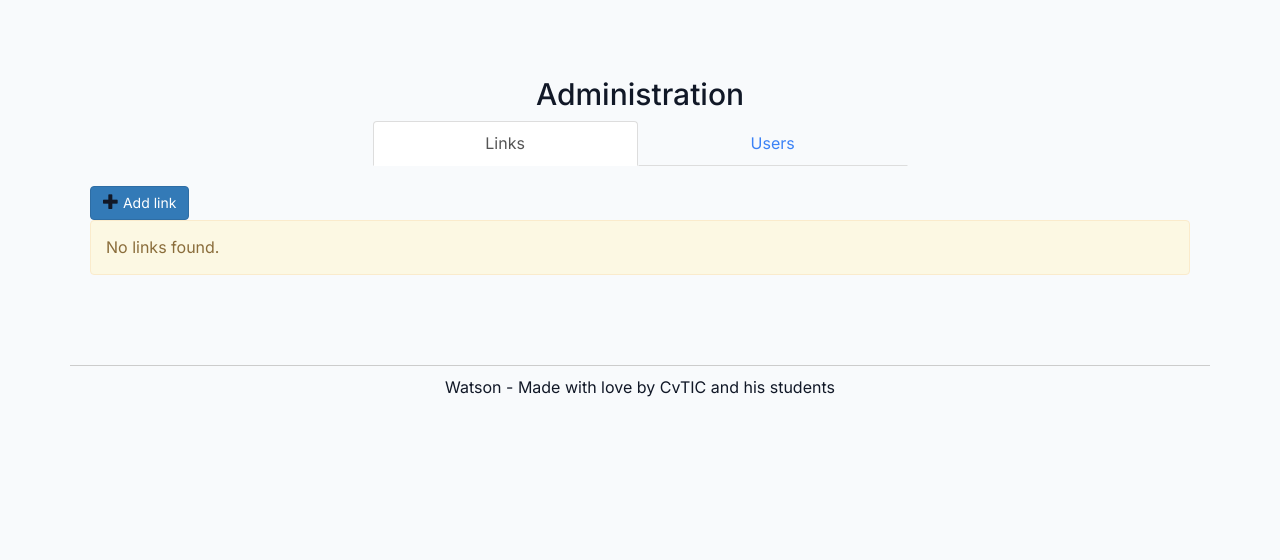
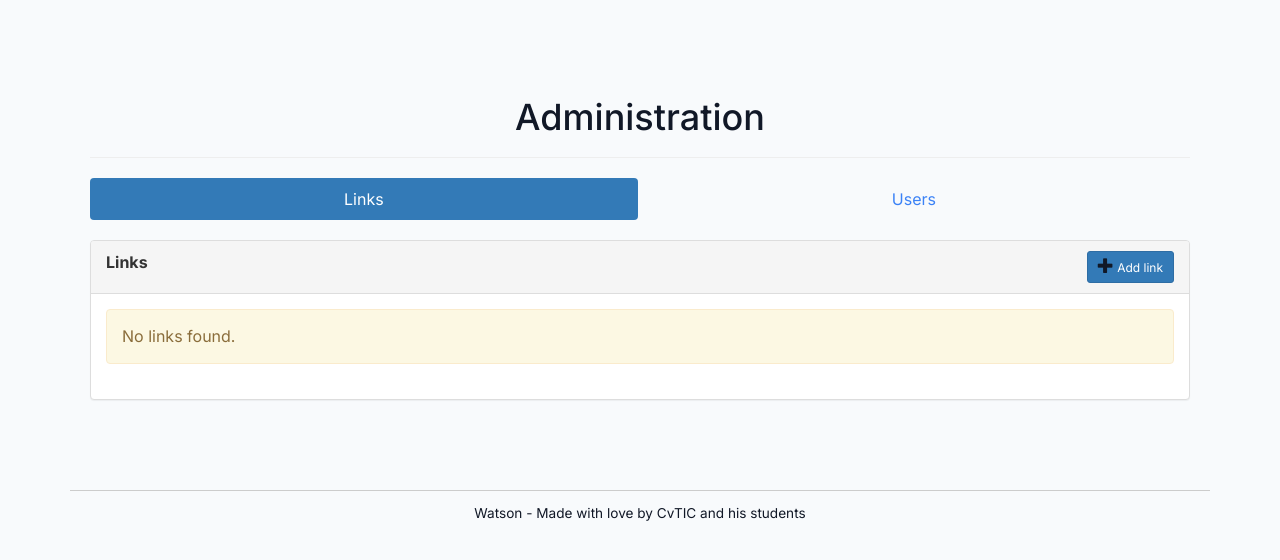
Before and after one commit to Nathan-Part/UEL313-Groupe7-S3, a PHP site: template views/admin.html.twig in a window 1280 px wide. Shown: the part 92-652 px from the top of the page. Run offline with PHP 8.4, Linux system fonts and the light colour scheme; the template is opened without the code that fills it: most values are stand-ins (such as "Sample title", 1, 10 or a date in 2020); some libraries are stand-ins or nearby versions.

Commit message:
twig : ajout de balise boostrap sur les view

```diff
--- a/views/admin.html.twig
+++ b/views/admin.html.twig
@@ -4,49 +4,62 @@
 {% block title %}Administration{% endblock %}
 
 {% block content %}
-<h2 class="text-center">{{ block('title') }}</h2>
+<div class="page-header text-center">
+    <h1>{{ block('title') }}</h1>
+</div>
+
 {% for flashMessage in app.session.flashbag.get('success') %}
-<div class="alert alert-success">
-    {{ flashMessage }}
-</div>
+    <div class="alert alert-success">{{ flashMessage }}</div>
 {% endfor %}
-<div class="row">
-    <div class="col-sm-8 col-sm-offset-2 col-md-6 col-md-offset-3">
-        <ul class="nav nav-tabs nav-justified">
+
+<ul class="nav nav-pills nav-justified" role="tablist" style="margin-bottom: 18px;">
     <li class="active"><a href="#links" data-toggle="tab">Links</a></li>
     <li><a href="#users" data-toggle="tab">Users</a></li>
 </ul>
+
+<div class="tab-content">
+    <div class="tab-pane fade in active" id="links">
+        <div class="panel panel-default adminTable">
+            <div class="panel-heading clearfix">
+                <strong class="pull-left">Links</strong>
+                <a href="{{ path('admin_link_add') }}" class="btn btn-primary btn-sm pull-right">
+                    <span class="glyphicon glyphicon-plus"></span> Add link
+                </a>
             </div>
-</div>
-<div class="tab-content">
-    <div class="tab-pane fade in active adminTable" id="links">
-        <a href="{{ path('admin_link_add') }}"><button type="button" class="btn btn-primary"><span class="glyphicon glyphicon-plus"></span> Add link</button></a>
+
+            <div class="panel-body">
                 {% if links %}
                     <div class="table-responsive">
-            <table class="table table-hover table-condensed">
+                        <table class="table table-striped table-hover table-condensed">
                             <thead>
                                 <tr>
                                     <th>Title</th>
                                     <th>Author</th>
                                     <th>Description</th>
-                        <th></th>  <!-- Actions column -->
+                                    <th></th>
                                 </tr>
                             </thead>
+                            <tbody>
                             {% for link in links %}
                                 <tr>
                                     <td><a class="linkTitle" href="{{ path('link', { 'id': link.id }) }}">{{ link.title }}</a></td>
                                     <td>{{ link.user.username }}</td>
                                     <td>{{ link.desc | truncate(60) }}</td>
                                     <td>
-                        <a href="{{ path('admin_link_edit', { 'id': link.id }) }}" class="btn btn-info btn-xs" title="Edit"><span class="glyphicon glyphicon-edit"></span></a>
-                        <button type="button" class="btn btn-danger btn-xs" title="Delete" data-toggle="modal" data-target="#linkDialog{{ link.id }}"><span class="glyphicon glyphicon-remove"></span>
+                                        <a href="{{ path('admin_link_edit', { 'id': link.id }) }}" class="btn btn-info btn-xs" title="Edit">
+                                            <span class="glyphicon glyphicon-edit"></span>
+                                        </a>
+
+                                        <button type="button" class="btn btn-danger btn-xs" title="Delete" data-toggle="modal" data-target="#linkDialog{{ link.id }}">
+                                            <span class="glyphicon glyphicon-remove"></span>
                                         </button>
-                        <div class="modal fade" id="linkDialog{{ link.id }}" tabindex="-1" role="dialog" aria-labelledby="myModalLabel" aria-hidden="true">
+
+                                        <div class="modal fade" id="linkDialog{{ link.id }}" tabindex="-1" role="dialog" aria-hidden="true">
                                             <div class="modal-dialog">
                                                 <div class="modal-content">
                                                     <div class="modal-header">
                                                         <button type="button" class="close" data-dismiss="modal" aria-hidden="true">&times;</button>
-                                        <h4 class="modal-title" id="myModalLabel">Confirmation needed</h4>
+                                                        <h4 class="modal-title">Confirmation needed</h4>
                                                     </div>
                                                     <div class="modal-body">
                                                         Do you really want to delete this link ?
@@ -55,43 +68,60 @@
                                                         <button type="button" class="btn btn-default" data-dismiss="modal">Cancel</button>
                                                         <a href="{{ path('admin_link_delete', { 'id': link.id }) }}" class="btn btn-danger">Confirm</a>
                                                     </div>
-                                </div><!-- /.modal-content -->
-                            </div><!-- /.modal-dialog -->
-                        </div><!-- /.modal -->
+                                                </div>
+                                            </div>
+                                        </div>
                                     </td>
                                 </tr>
                             {% endfor %}
+                            </tbody>
                         </table>
                     </div>
                 {% else %}
                     <div class="alert alert-warning">No links found.</div>
                 {% endif %}
             </div>
+        </div>
+    </div>
 
-    <div class="tab-pane fade adminTable" id="users">
-        <a href="{{ path('admin_user_add') }}"><button type="button" class="btn btn-primary"><span class="glyphicon glyphicon-plus"></span> Add user</button></a>
+    <div class="tab-pane fade" id="users">
+        <div class="panel panel-default adminTable">
+            <div class="panel-heading clearfix">
+                <strong class="pull-left">Users</strong>
+                <a href="{{ path('admin_user_add') }}" class="btn btn-primary btn-sm pull-right">
+                    <span class="glyphicon glyphicon-plus"></span> Add user
+                </a>
+            </div>
+
+            <div class="panel-body">
                 {% if users %}
                     <div class="table-responsive">
-            <table class="table table-hover table-condensed">
+                        <table class="table table-striped table-hover table-condensed">
                             <thead>
                                 <tr>
                                     <th>Name</th>
-                        <th></th>  <!-- Actions column -->
+                                    <th></th>
                                 </tr>
                             </thead>
+                            <tbody>
                             {% for user in users %}
                                 <tr>
-                    <td>{{ user.username }}</a></td>
+                                    <td>{{ user.username }}</td>
                                     <td>
-                        <a href="{{ path('admin_user_edit', { 'id': user.id }) }}" class="btn btn-info btn-xs" title="Edit"><span class="glyphicon glyphicon-edit"></span></a>
-                        <button type="button" class="btn btn-danger btn-xs" title="Delete" data-toggle="modal" data-target="#userDialog{{ user.id }}"><span class="glyphicon glyphicon-remove"></span>
+                                        <a href="{{ path('admin_user_edit', { 'id': user.id }) }}" class="btn btn-info btn-xs" title="Edit">
+                                            <span class="glyphicon glyphicon-edit"></span>
+                                        </a>
+
+                                        <button type="button" class="btn btn-danger btn-xs" title="Delete" data-toggle="modal" data-target="#userDialog{{ user.id }}">
+                                            <span class="glyphicon glyphicon-remove"></span>
                                         </button>
-                        <div class="modal fade" id="userDialog{{ user.id }}" tabindex="-1" role="dialog" aria-labelledby="myModalLabel" aria-hidden="true">
+
+                                        <div class="modal fade" id="userDialog{{ user.id }}" tabindex="-1" role="dialog" aria-hidden="true">
                                             <div class="modal-dialog">
                                                 <div class="modal-content">
                                                     <div class="modal-header">
                                                         <button type="button" class="close" data-dismiss="modal" aria-hidden="true">&times;</button>
-                                        <h4 class="modal-title" id="myModalLabel">Confirmation needed</h4>
+                                                        <h4 class="modal-title">Confirmation needed</h4>
                                                     </div>
                                                     <div class="modal-body">
                                                         Do you really want to delete this user ?
@@ -100,12 +130,13 @@
                                                         <button type="button" class="btn btn-default" data-dismiss="modal">Cancel</button>
                                                         <a href="{{ path('admin_user_delete', { 'id': user.id }) }}" class="btn btn-danger">Confirm</a>
                                                     </div>
-                                </div><!-- /.modal-content -->
-                            </div><!-- /.modal-dialog -->
-                        </div><!-- /.modal -->
+                                                </div>
+                                            </div>
+                                        </div>
                                     </td>
                                 </tr>
                             {% endfor %}
+                            </tbody>
                         </table>
                     </div>
                 {% else %}
@@ -113,4 +144,6 @@
                 {% endif %}
             </div>
         </div>
+    </div>
+</div>
 {% endblock %}
--- a/views/layout.html.twig
+++ b/views/layout.html.twig
@@ -9,8 +9,7 @@
     <title>Watson - {% block title %}{% endblock %}</title>
 </head>
 <body>
-    <div class="container">
-        <nav class="navbar navbar-default navbar-fixed-top navbar-inverse" role="navigation">
+    <nav class="navbar navbar-inverse navbar-fixed-top" role="navigation">
         <div class="container">
             <div class="navbar-header">
                 <button type="button" class="navbar-toggle" data-toggle="collapse" data-target="#navbar-collapse-target">
@@ -20,15 +19,22 @@
                 </button>
                 <a class="navbar-brand" id="logo" href="{{ path('home') }}">Watson</a>
             </div>
+
             <div class="collapse navbar-collapse" id="navbar-collapse-target">
                 <ul class="nav navbar-nav navbar-right">
                     {% if app.user and is_granted('ROLE_ADMIN') %}
-                            <li class="{% if adminMenu is defined %}active{% endif %}"><a href="{{ path('admin') }}"><span class="glyphicon glyphicon-cog"></span> Administration</a></li>
+                        <li class="{% if adminMenu is defined %}active{% endif %}">
+                            <a href="{{ path('admin') }}">
+                                <span class="glyphicon glyphicon-cog"></span> Administration
+                            </a>
+                        </li>
                     {% endif %}
+
                     {% if app.user and is_granted('IS_AUTHENTICATED_FULLY') %}
                         <li class="dropdown">
                             <a href="#" class="dropdown-toggle" data-toggle="dropdown">
-                                <span class="glyphicon glyphicon-user"></span> Welcome, {{ app.user.username }} <b class="caret"></b></a>
+                                <span class="glyphicon glyphicon-user"></span> Welcome, {{ app.user.username }} <b class="caret"></b>
+                            </a>
                             <ul class="dropdown-menu">
                                 <li><a href="{{ path('logout') }}">Log out</a></li>
                             </ul>
@@ -36,7 +42,8 @@
                     {% else %}
                         <li class="dropdown">
                             <a href="#" class="dropdown-toggle" data-toggle="dropdown">
-                                <span class="glyphicon glyphicon-user"></span> Not connected <b class="caret"></b></a>
+                                <span class="glyphicon glyphicon-user"></span> Not connected <b class="caret"></b>
+                            </a>
                             <ul class="dropdown-menu">
                                 <li><a href="{{ path('login') }}">Log in</a></li>
                             </ul>
@@ -44,17 +51,20 @@
                     {% endif %}
                 </ul>
             </div>
-            </div><!-- /.container -->
+        </div>
     </nav>
-        <div id="content">{% block content %}{% endblock %}</div>
-        <footer class="footer">
-            Watson - Made with love by CvTIC and his students
+
+    <div class="container">
+        <div id="content">
+            {% block content %}{% endblock %}
+        </div>
+
+        <footer class="footer text-center">
+            <small>Watson - Made with love by CvTIC and his students</small>
         </footer>
     </div>
 
-    <!-- jQuery -->
     <script src="{{ app.request.basepath }}/lib/jquery/jquery.min.js"></script>
-    <!-- JavaScript Boostrap plugin -->
     <script src="{{ app.request.basepath }}/lib/bootstrap/js/bootstrap.min.js"></script>
 </body>
 </html>
```
Also changed, not shown: views/index.html.twig (+33 -8 lines), views/link.html.twig (+21 -11 lines), views/login.html.twig (+14 -11 lines), views/result_tag.html.twig (+35 -17 lines). Lines whose indentation alone changed are shown as unchanged.
